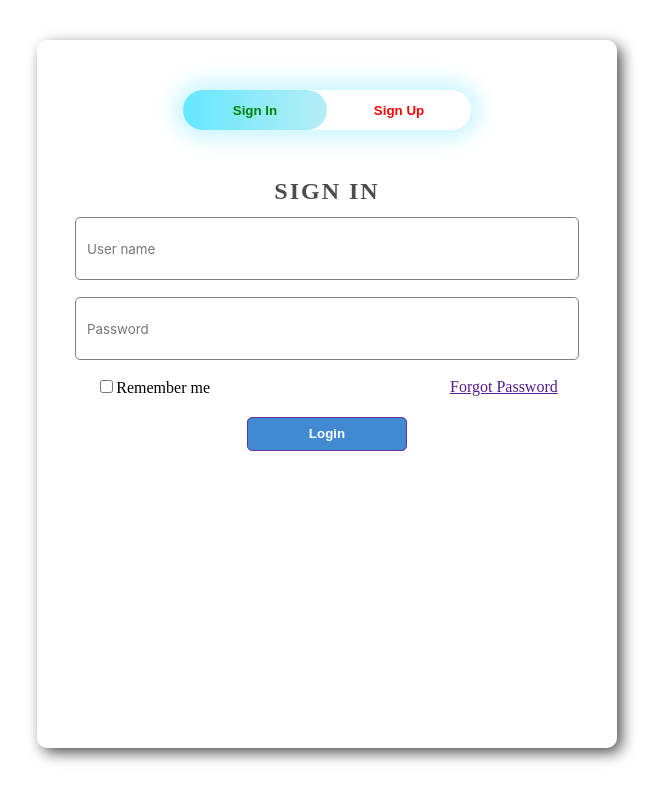
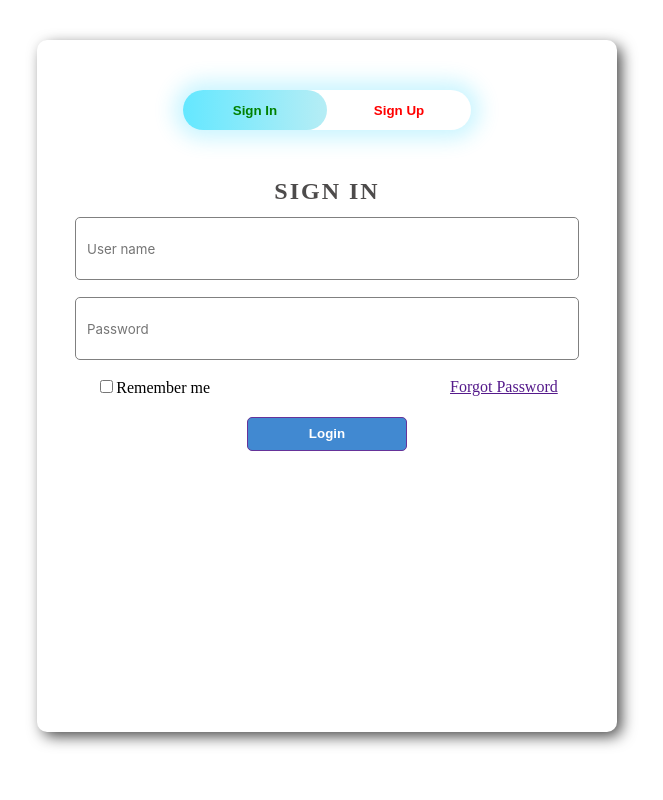
Before and after one commit to DeviPrasadKL/SignIn-SignUp-Pages, a React (Vite) app: page / in a window 1280 px wide. Shown: the whole page, without its empty margins (313-976 px from the left). Built offline with nearby package versions, Linux system fonts and the light colour scheme.

Commit message:
Changed the layout

```diff
--- a/src/index.css
+++ b/src/index.css
@@ -12,7 +12,7 @@
 
 .outerContainer{
   width: 30rem;
-  height: 38rem;
+  height: 37rem;
   background-color: white;
   padding: 3.125em;
   border-radius: 10px;
@@ -133,7 +133,7 @@
 .ContentBox{
   display: flex;
   width: 39rem;
-  height: 45rem;
+  height: 32rem;
   overflow: hidden;
 }
 .formContent{
```
